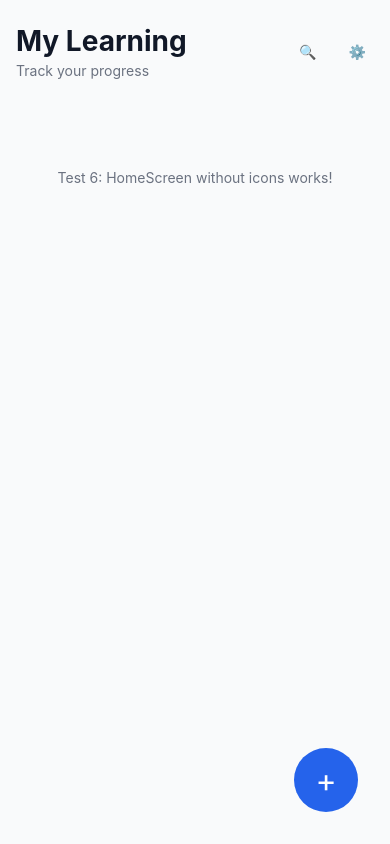
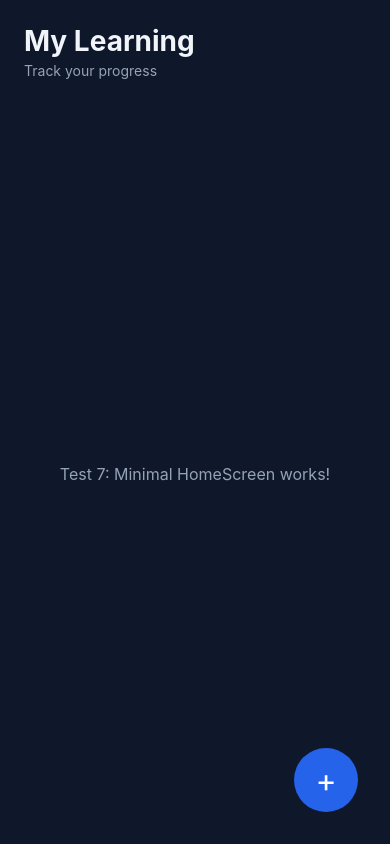
Before and after one commit to enigmacoder-bot/Course-Tracker, a React Native app: screen /Home in a window 390 px wide. Built offline with nearby package versions, Linux system fonts and the light colour scheme.

Commit message:
home screen fixes

```diff
--- a/src/screens/HomeScreen.js
+++ b/src/screens/HomeScreen.js
@@ -1,61 +1,19 @@
-// Test 6: HomeScreen without icons or complex components
-import React, { useState } from 'react';
-import { View, FlatList, StyleSheet, SafeAreaView, StatusBar, Text, TouchableOpacity } from 'react-native';
-import { useTheme } from '../context/ThemeContext';
-import { SPACING, FONTS, RADIUS } from '../constants/theme';
-
-const MOCK_COURSES = [];
+// Test 7: Completely minimal HomeScreen - no imports from src folder
+import React from 'react';
+import { View, Text, StyleSheet, SafeAreaView, StatusBar, TouchableOpacity } from 'react-native';
 
 const HomeScreen = ({ navigation }) => {
-    const { colors, isDarkMode } = useTheme();
-    const [courses, setCourses] = useState(MOCK_COURSES);
-
-    const renderHeader = () => (
-        <View style={[styles.header, { backgroundColor: colors.background }]}>
-            <View>
-                <Text style={[styles.headerTitle, { color: colors.textPrimary }]}>My Learning</Text>
-                <Text style={[styles.headerSubtitle, { color: colors.textSecondary }]}>
-                    Track your progress
-                </Text>
+    return (
+        <SafeAreaView style={styles.container}>
+            <StatusBar barStyle="light-content" />
+            <View style={styles.header}>
+                <Text style={styles.headerTitle}>My Learning</Text>
+                <Text style={styles.headerSubtitle}>Track your progress</Text>
             </View>
-            <View style={styles.headerActions}>
-                <TouchableOpacity style={styles.iconButton}>
-                    <Text style={{ color: colors.textPrimary }}>🔍</Text>
-                </TouchableOpacity>
-                <TouchableOpacity style={styles.iconButton}>
-                    <Text style={{ color: colors.textPrimary }}>⚙️</Text>
-                </TouchableOpacity>
+            <View style={styles.emptyState}>
+                <Text style={styles.text}>Test 7: Minimal HomeScreen works!</Text>
             </View>
-        </View>
-    );
-
-    return (
-        <SafeAreaView style={[styles.container, { backgroundColor: colors.background }]}>
-            <StatusBar barStyle={isDarkMode ? 'light-content' : 'dark-content'} />
-
-            {renderHeader()}
-
-            <FlatList
-                data={courses}
-                keyExtractor={item => item.id}
-                renderItem={({ item }) => (
-                    <View style={{ padding: 10 }}>
-                        <Text style={{ color: colors.textPrimary }}>{item.title}</Text>
-                    </View>
-                )}
-                contentContainerStyle={styles.listContent}
-                showsVerticalScrollIndicator={false}
-                ListEmptyComponent={
-                    <View style={styles.emptyState}>
-                        <Text style={{ color: colors.textSecondary }}>Test 6: HomeScreen without icons works!</Text>
-                    </View>
-                }
-            />
-
-            <TouchableOpacity
-                style={[styles.fab, { backgroundColor: colors.primary }]}
-                onPress={() => console.log('Add pressed')}
-            >
+            <TouchableOpacity style={styles.fab}>
                 <Text style={{ color: '#FFF', fontSize: 32 }}>+</Text>
             </TouchableOpacity>
         </SafeAreaView>
@@ -65,44 +23,38 @@ const HomeScreen = ({ navigation }) => {
 const styles = StyleSheet.create({
     container: {
         flex: 1,
+        backgroundColor: '#0F172A',
     },
     header: {
-        flexDirection: 'row',
-        justifyContent: 'space-between',
-        alignItems: 'center',
-        paddingHorizontal: SPACING.m,
-        paddingVertical: SPACING.l,
+        padding: 24,
     },
     headerTitle: {
-        fontSize: FONTS.sizes.h1,
-        fontWeight: FONTS.weights.bold,
+        fontSize: 28,
+        fontWeight: '700',
+        color: '#F1F5F9',
     },
     headerSubtitle: {
-        fontSize: FONTS.sizes.bodySmall,
-        marginTop: SPACING.xxs,
-    },
-    headerActions: {
-        flexDirection: 'row',
-        gap: SPACING.m,
-    },
-    iconButton: {
-        padding: SPACING.xs,
-    },
-    listContent: {
-        padding: SPACING.m,
-        paddingBottom: 100,
+        fontSize: 14,
+        color: '#94A3B8',
+        marginTop: 4,
     },
     emptyState: {
+        flex: 1,
         alignItems: 'center',
-        marginTop: 50,
+        justifyContent: 'center',
+    },
+    text: {
+        color: '#94A3B8',
+        fontSize: 16,
     },
     fab: {
         position: 'absolute',
-        bottom: SPACING.xl,
-        right: SPACING.xl,
+        bottom: 32,
+        right: 32,
         width: 64,
         height: 64,
-        borderRadius: RADIUS.full,
+        borderRadius: 32,
+        backgroundColor: '#2563EB',
         justifyContent: 'center',
         alignItems: 'center',
         elevation: 5,
```
